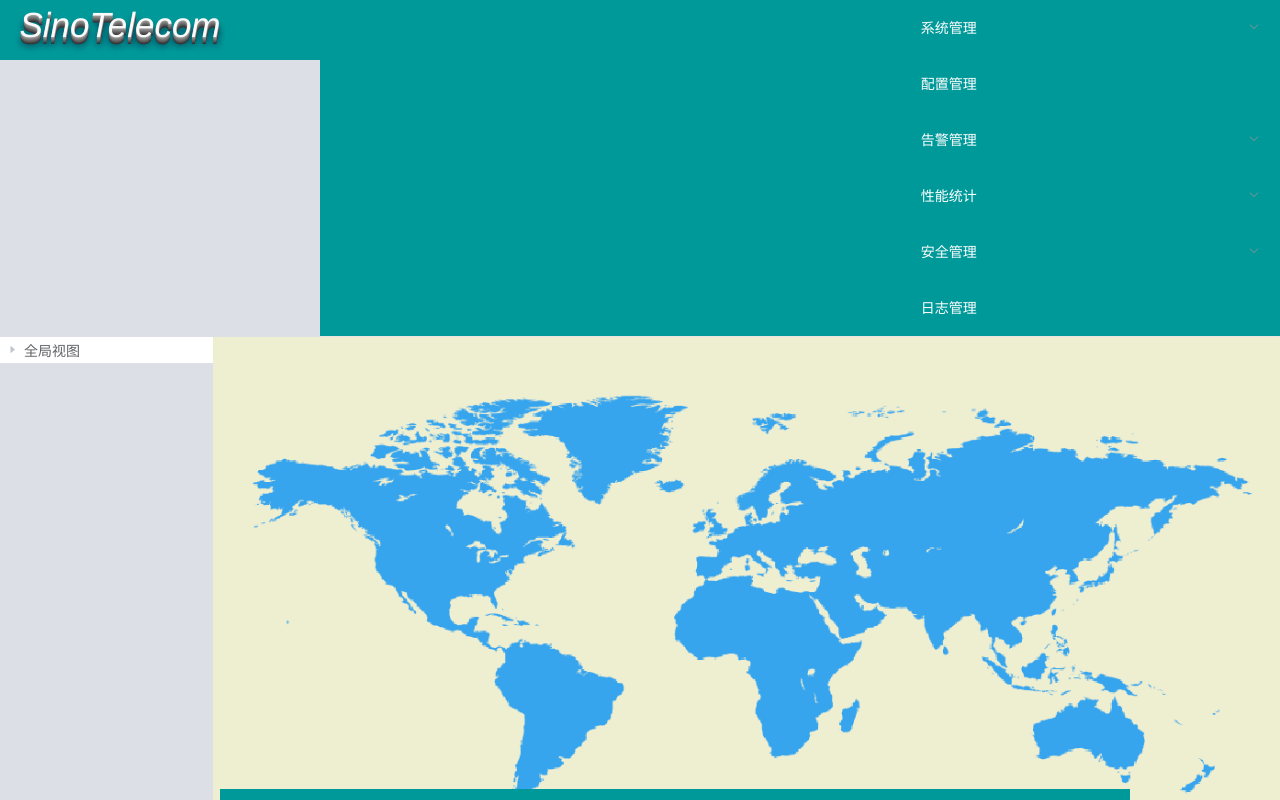
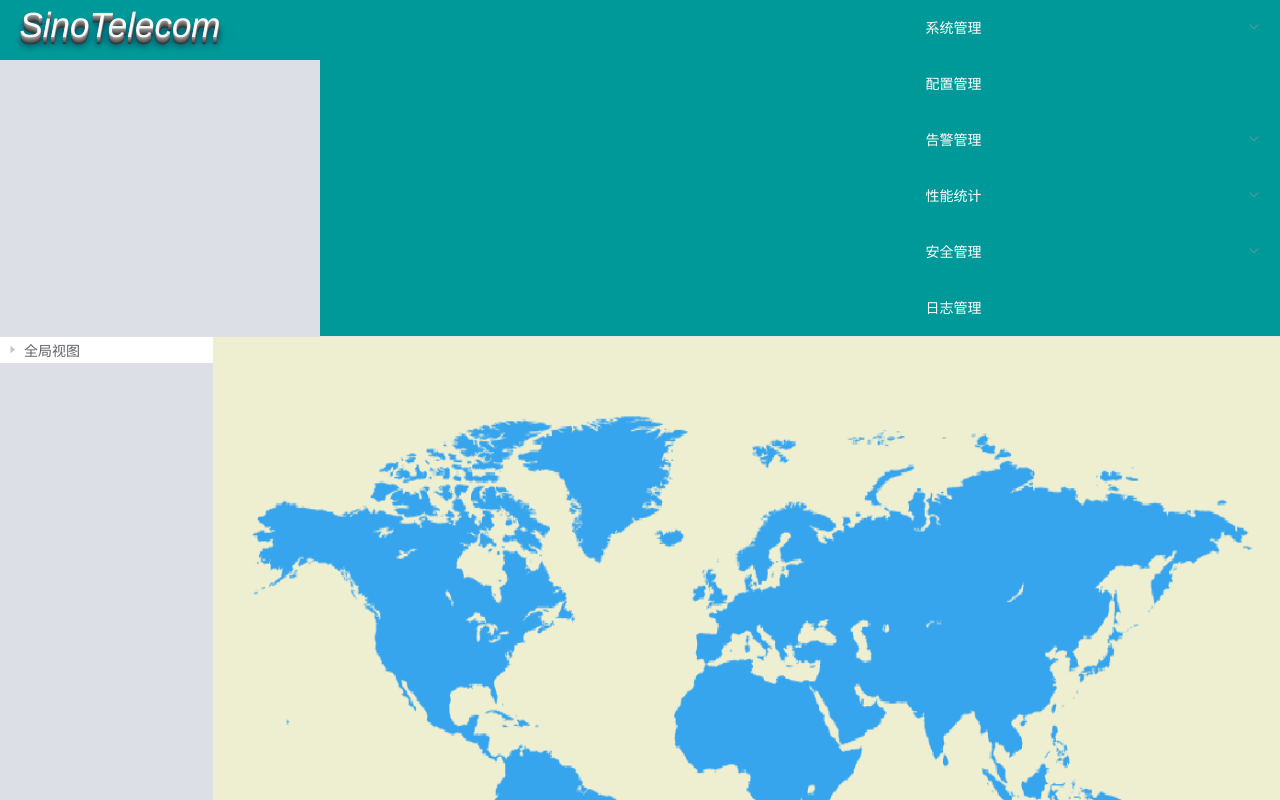
Before and after one commit to huozm/NMS-GPON, a Vue app: page /#/HomeTwo in a window 1280 px wide. Shown: the top 800 px of the page. Built offline with nearby package versions, Linux system fonts and the light colour scheme.

Commit message:
penglw
height

```diff
--- a/src/components/HomeTwo.vue
+++ b/src/components/HomeTwo.vue
@@ -67,7 +67,7 @@
 
   <el-col :span="20">
     <div class="img">
-      <img src="../image/map6.png" >
+      <img class="img" v-bind:height="size.height" width="100%" src="../image/map6.png" >
     </div>
     <div class="zi" v-bind:style="">
       <span>{{messages}}</span>
@@ -103,8 +103,18 @@ export default {
         label: 'label'
       },
       message: 'SinoTelecom',
-      messages: 'Copyright © 2017-2018 SinoTelecom版本所有'
+      messages: 'Copyright © 2017-2018 SinoTelecom版本所有',
+      size: {
+        height: this.getContentHeigth() - 125,
+      }
     };
+  },
+  methods: {
+    getContentHeigth: function () {
+      var clientHeight = window.innerHeight || document.documentElement.clientHeight || document.body.clientHeight;
+      console.log(clientHeight);
+      return clientHeight;
+    }
   }
 }
 </script>
@@ -112,18 +122,21 @@ export default {
 <style lang="css">
 body{
   margin: 0px;
+  /* padding: 0px;
+  height: 100%; */
 }
 .all{
-  height: 100%;
+  /* height: 100%;
   width: 100%;
   margin:0;
-  padding:0;
+  padding:0; */
+
   background-color: #DCDFE6;
 }
 .ro{
 /* float: right; */
 position: relative;
-padding-left: 31%;
+padding-left: 32%;
 
 }
 .pp{
@@ -143,12 +156,12 @@ text-shadow: 0px 1px 0px #999, 0px 2px 0px #888, 0px 3px 0px #777, 0px 4px 0px #
   /* height: 600px; */
   background-color:#DCDFE6;
 }
-img{
-  /* max-width: 100%;
-  overflow: hidden; */
+/* img{
+  max-width: 100%;
+  overflow: hidden;
   width: 100%;
  height: 100%;
-}
+} */
 .zi{
 /* position:fixed;
 left: 20px;
```
